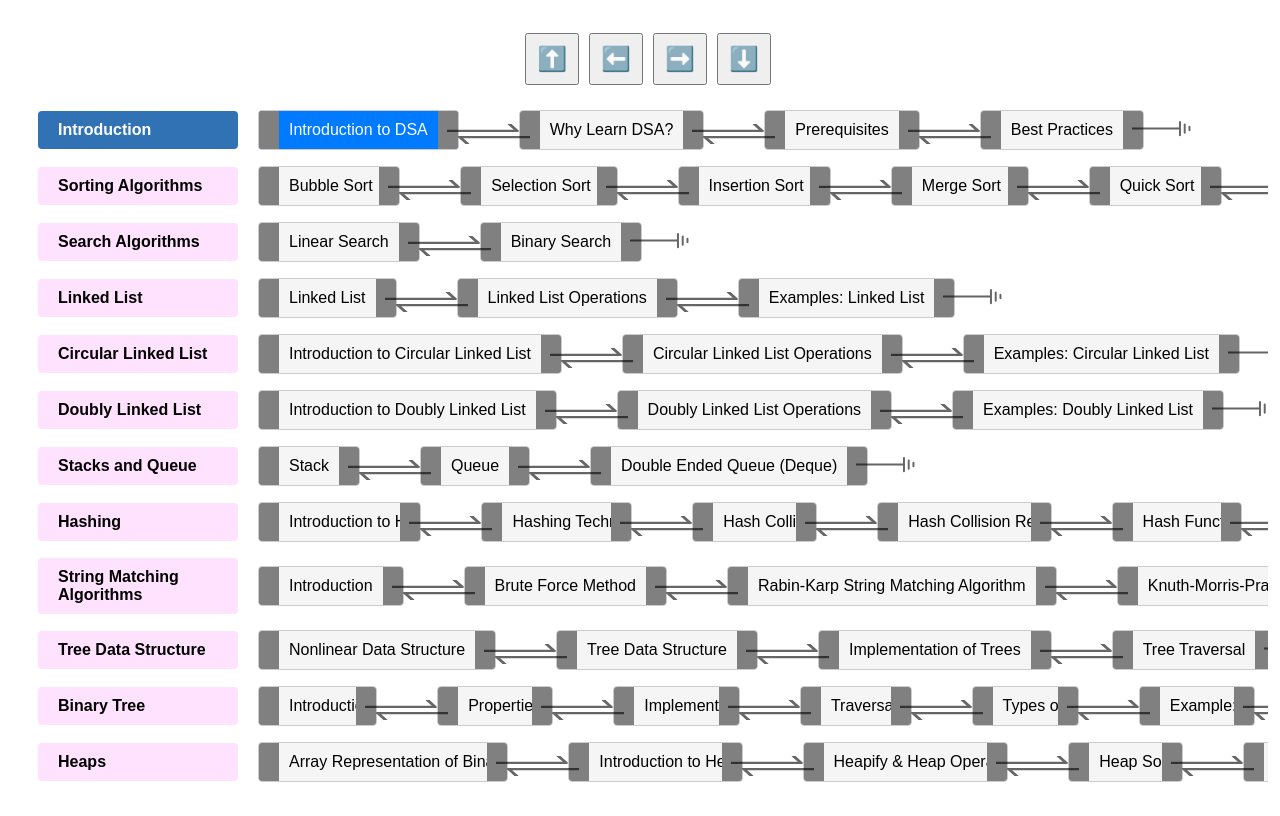
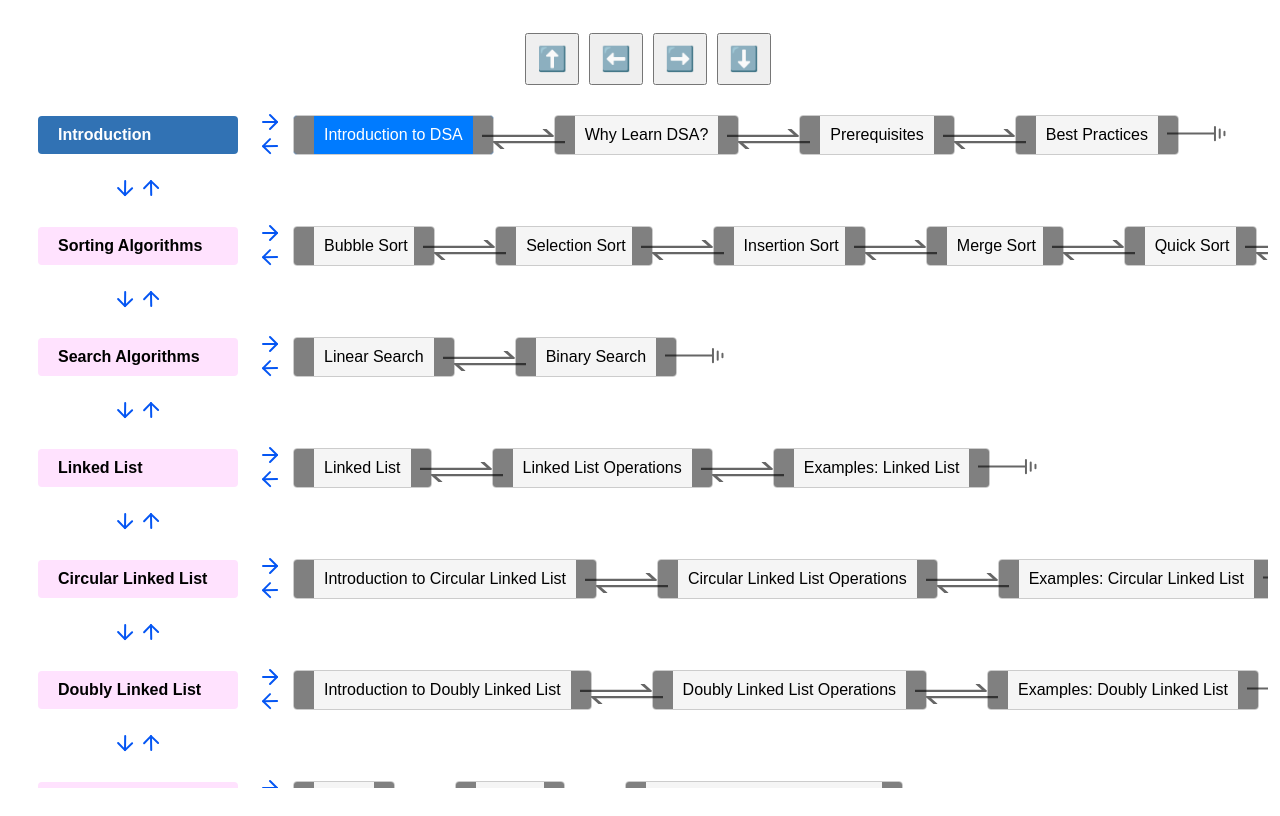
Before and after one commit to pandeysabin/dsa-course-navigation, a React (Create React App) app: page / in a window 1280 px wide. Built offline with nearby package versions, Linux system fonts and the light colour scheme.

Commit message:
add forward, backward arrow between chapters and chapter & lesson

```diff
--- a/src/App.js
+++ b/src/App.js
@@ -312,6 +312,7 @@ const App = () => {
           const classSelectedName = isTheChapterSelected ? "selected" : "";
 
           return (
+            <>
               <div key={chapter.id} className={`chapter-container active`}>
                 <h4
                   className={`chapter-name ${currentChapterClassName} ${classSelectedName}`}
@@ -319,6 +320,56 @@ const App = () => {
                 >
                   {chapter.name}
                 </h4>
+
+                <div style={{ display: "flex", flexDirection: "column" }}>
+                  <svg
+                    className="arrow-forward"
+                    width="24"
+                    height="24"
+                    viewBox="0 0 24 24"
+                    fill="none"
+                    xmlns="http://www.w3.org/2000/svg"
+                  >
+                    <path
+                      d="M5 12H19"
+                      stroke="#0556f3"
+                      stroke-width="2"
+                      stroke-linecap="round"
+                      stroke-linejoin="round"
+                    />
+                    <path
+                      d="M12 5L19 12L12 19"
+                      stroke="#0556f3"
+                      stroke-width="2"
+                      stroke-linecap="round"
+                      stroke-linejoin="round"
+                    />
+                  </svg>
+
+                  <svg
+                    className="arrow-backward"
+                    width="25"
+                    height="25"
+                    viewBox="0 0 25 25"
+                    fill="none"
+                    xmlns="http://www.w3.org/2000/svg"
+                  >
+                    <path
+                      d="M19.1062 12.0441L5.10679 12.1689"
+                      stroke="#0556f3"
+                      stroke-width="2"
+                      stroke-linecap="round"
+                      stroke-linejoin="round"
+                    />
+                    <path
+                      d="M12.1689 19.1062L5.10679 12.1689L12.0441 5.10679"
+                      stroke="#0556f3"
+                      stroke-width="2"
+                      stroke-linecap="round"
+                      stroke-linejoin="round"
+                    />
+                  </svg>
+                </div>
 
                 <div className="lessons">
                   <RenderLesson
@@ -331,6 +382,66 @@ const App = () => {
                   />
                 </div>
               </div>
+
+              <div style={{ display: "flex" }}>
+                <div
+                  style={{
+                    margin: "0 10px",
+                    flexBasis: 200,
+                    display: "flex",
+                    justifyContent: "center",
+                  }}
+                >
+                  <div>
+                    <svg
+                      width="26"
+                      height="26"
+                      viewBox="0 0 26 26"
+                      fill="none"
+                      xmlns="http://www.w3.org/2000/svg"
+                    >
+                      <path
+                        d="M13.1896 6.107L13.0234 20.106"
+                        stroke="#0556f3"
+                        stroke-width="2"
+                        stroke-linecap="round"
+                        stroke-linejoin="round"
+                      />
+                      <path
+                        d="M20.106 13.1896L13.0234 20.106L6.107 13.0234"
+                        stroke="#0556f3"
+                        stroke-width="2"
+                        stroke-linecap="round"
+                        stroke-linejoin="round"
+                      />
+                    </svg>
+
+                    <svg
+                      width="26"
+                      height="26"
+                      viewBox="0 0 26 26"
+                      fill="none"
+                      xmlns="http://www.w3.org/2000/svg"
+                    >
+                      <path
+                        d="M13.2252 20.1055L12.9878 6.10751"
+                        stroke="#0556f3"
+                        stroke-width="2"
+                        stroke-linecap="round"
+                        stroke-linejoin="round"
+                      />
+                      <path
+                        d="M6.10752 13.2252L12.9878 6.10751L20.1055 12.9878"
+                        stroke="#0556f3"
+                        stroke-width="2"
+                        stroke-linecap="round"
+                        stroke-linejoin="round"
+                      />
+                    </svg>
+                  </div>
+                </div>
+              </div>
+            </>
           );
         })}
       </div>
```
Lines whose indentation alone changed are shown as unchanged.
